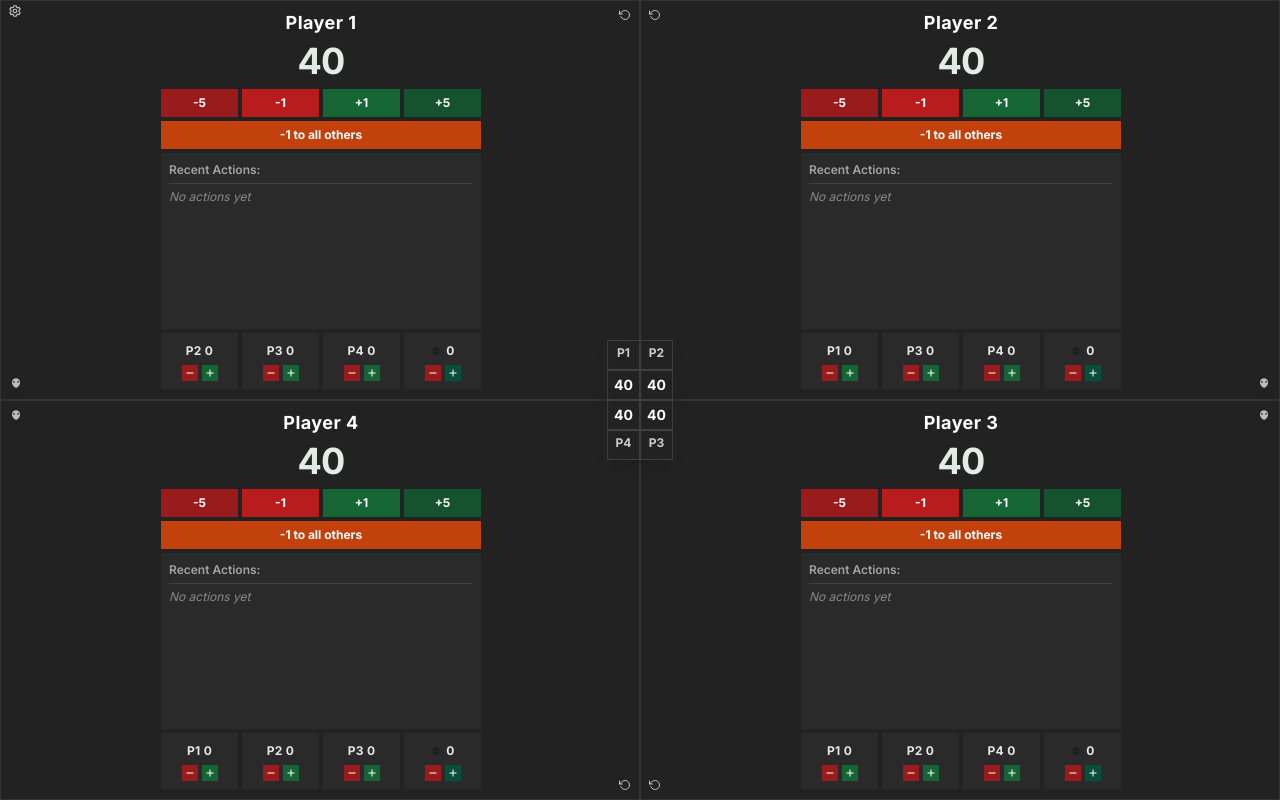
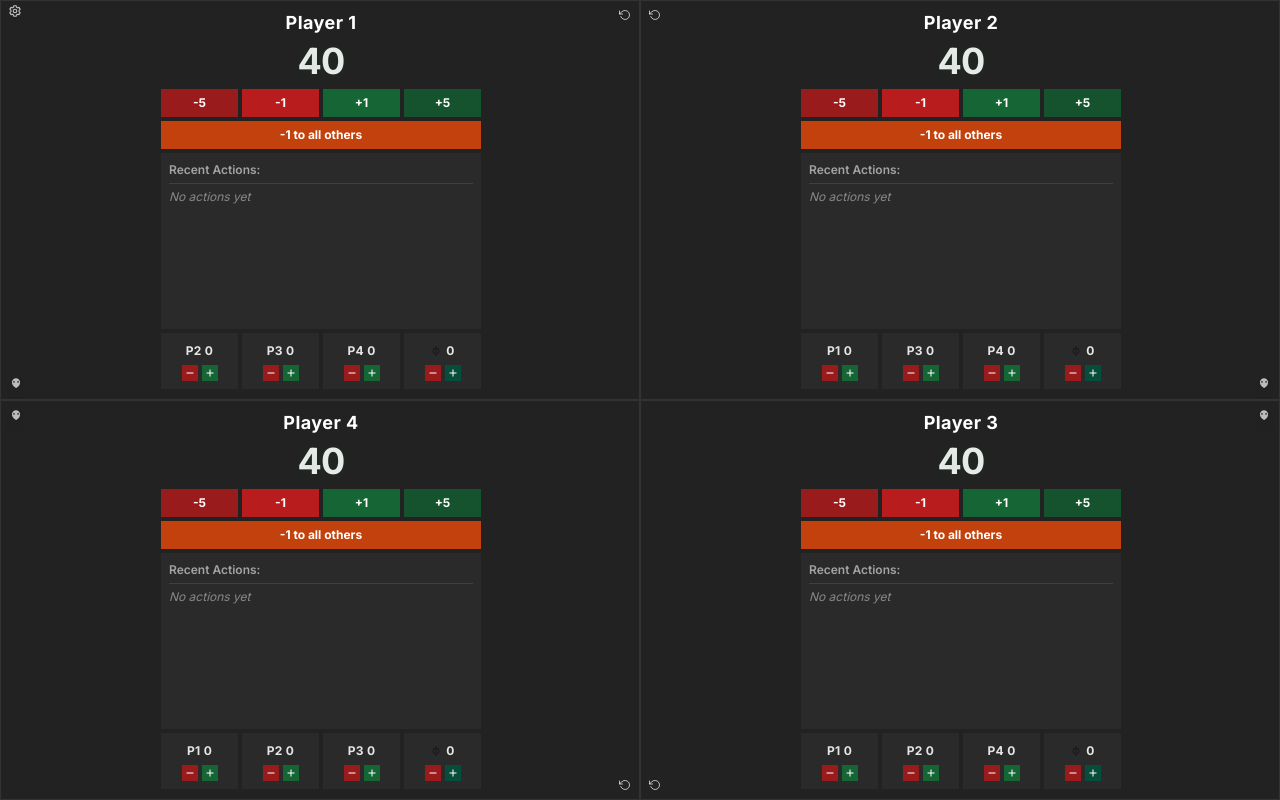
Before and after one commit to BigFancyBen/badams-homepage, a Next.js app: page /commander in a window 1280 px wide. Built offline with nearby package versions, Linux system fonts and the light colour scheme.

Commit message:
Remove center scoreboard from commander page as requested
Co-authored-by: BigFancyBen <12282189+BigFancyBen@users.noreply.github.com>

```diff
--- a/app/commander/page.tsx
+++ b/app/commander/page.tsx
@@ -108,7 +108,6 @@ function CommanderPageContent() {
   const [isMenuOpen, setIsMenuOpen] = useState(false);
   const [showResetConfirm, setShowResetConfirm] = useState(false);
   const [rotatingPlayer, setRotatingPlayer] = useState<number | null>(null);
-  const [showScoreboard, setShowScoreboard] = useState(true);
 
   const [hasLoadedInitialState, setHasLoadedInitialState] = useState(false);
 
@@ -164,21 +163,10 @@ function CommanderPageContent() {
               }))
             );
           }
-          // Load scoreboard visibility setting (default to true if not set)
-          if (typeof settings.showScoreboard === "boolean") {
-            setShowScoreboard(settings.showScoreboard);
-          } else {
-            // If no setting exists in saved settings, default to true
-            setShowScoreboard(true);
-          }
+
         } catch (error) {
           console.error("Failed to parse saved settings:", error);
-          // If there's an error parsing settings, use defaults
-          setShowScoreboard(true);
         }
-      } else {
-        // If no saved settings exist at all, default to true
-        setShowScoreboard(true);
       }
 
       // Mark that we've finished loading initial state
@@ -186,17 +174,16 @@ function CommanderPageContent() {
     }
   }, []);
 
-  // Save player names and settings to localStorage
+  // Save player names to localStorage
   const saveToLocalStorage = useCallback(() => {
     if (typeof window !== "undefined") {
       const playerNames = players.map((player) => player.name);
       const settings = {
         playerNames: playerNames,
-        showScoreboard: showScoreboard,
       };
       localStorage.setItem("commander-settings", JSON.stringify(settings));
     }
-  }, [players, showScoreboard]);
+  }, [players]);
 
   // Save complete game state to localStorage
   const saveGameStateToStorage = useCallback(() => {
@@ -216,18 +203,6 @@ function CommanderPageContent() {
       saveToLocalStorage();
     }
   }, [saveToLocalStorage, hasLoadedInitialState]);
-
-  // Save settings immediately when scoreboard visibility changes
-  useEffect(() => {
-    if (hasLoadedInitialState && typeof window !== "undefined") {
-      const playerNames = players.map((player) => player.name);
-      const settings = {
-        playerNames: playerNames,
-        showScoreboard: showScoreboard,
-      };
-      localStorage.setItem("commander-settings", JSON.stringify(settings));
-    }
-  }, [showScoreboard, hasLoadedInitialState, players]);
 
   // Auto-save game state whenever players state changes
   useEffect(() => {
@@ -1006,37 +981,6 @@ function CommanderPageContent() {
               </div>
             </div>
 
-            {/* Scoreboard Settings - Desktop only */}
-            {!isMobileLandscape && !isMobilePortrait && (
-              <div className="mb-4">
-                <div className="flex items-center justify-between">
-                  <span className="text-sm text-[#e5e5e5] font-medium">
-                    Show Center Scoreboard
-                  </span>
-                  <button
-                    onClick={() => {
-                      console.log(
-                        "Toggle clicked, current state:",
-                        showScoreboard,
-                        "setting to:",
-                        !showScoreboard
-                      );
-                      setShowScoreboard(!showScoreboard);
-                    }}
-                    className={`relative inline-flex h-6 w-11 items-center rounded-full transition-colors duration-200 ${
-                      showScoreboard ? "bg-[#4ade80]" : "bg-[#404040]"
-                    }`}
-                  >
-                    <span
-                      className={`inline-block h-4 w-4 transform rounded-full bg-white transition-transform duration-200 ${
-                        showScoreboard ? "translate-x-6" : "translate-x-1"
-                      }`}
-                    />
-                  </button>
-                </div>
-              </div>
-            )}
-
             {/* Reset Confirmation Text */}
             <div className="text-center mb-2">
               <p
@@ -1092,47 +1036,6 @@ function CommanderPageContent() {
         </div>
       )}
 
-      {/* Center Scoreboard - Hidden on mobile (both landscape and portrait), controlled by setting on desktop */}
-      {!isMobileLandscape && !isMobilePortrait && showScoreboard && (
-        <div className="absolute top-1/2 left-1/2 transform -translate-x-1/2 -translate-y-1/2 z-20 pointer-events-none">
-          <div className="bg-[#222222] shadow-lg">
-            <div className="grid grid-cols-2 grid-rows-4 gap-0">
-              {/* Row 1: Names */}
-              <div className="text-center border border-[#404040] px-1.5 py-1 text-xs font-bold text-[#cccccc]">
-                {playerAbbrevs[0]}
-              </div>
-              <div className="text-center border border-[#404040] px-1.5 py-1 text-xs font-bold text-[#cccccc]">
-                {playerAbbrevs[1]}
-              </div>
-
-              {/* Row 2: Scores */}
-              <div className="text-center border border-[#404040] px-1.5 py-1 text-sm font-bold text-[#ffffff]">
-                {players[0].life}
-              </div>
-              <div className="text-center border border-[#404040] px-1.5 py-1 text-sm font-bold text-[#ffffff]">
-                {players[1].life}
-              </div>
-
-              {/* Row 3: Scores */}
-              <div className="text-center border border-[#404040] px-1.5 py-1 text-sm font-bold text-[#ffffff]">
-                {players[3].life}
-              </div>
-              <div className="text-center border border-[#404040] px-1.5 py-1 text-sm font-bold text-[#ffffff]">
-                {players[2].life}
-              </div>
-
-              {/* Row 4: Names */}
-              <div className="text-center border border-[#404040] px-1.5 py-1 text-xs font-bold text-[#cccccc]">
-                {playerAbbrevs[3]}
-              </div>
-              <div className="text-center border border-[#404040] px-1.5 py-1 text-xs font-bold text-[#cccccc]">
-                {playerAbbrevs[2]}
-              </div>
-            </div>
-          </div>
-        </div>
-      )}
-
       {/* 4 Player Quadrants - Perfect quarters of the screen */}
       <div className="grid grid-cols-2 grid-rows-2 h-full w-full">
         <div className="w-full h-full">
```
